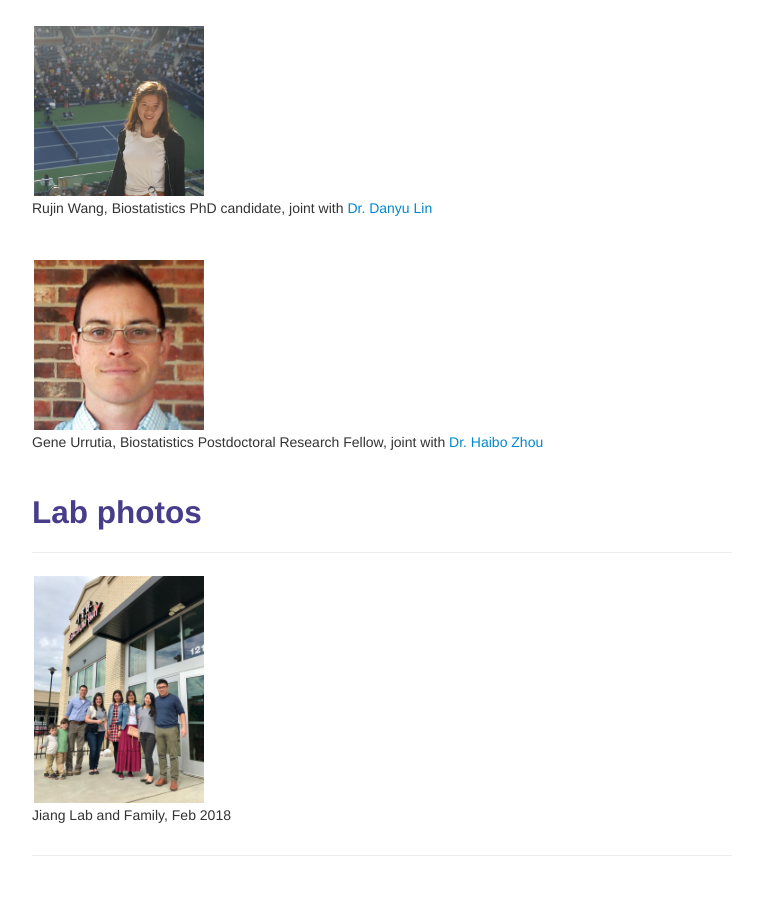
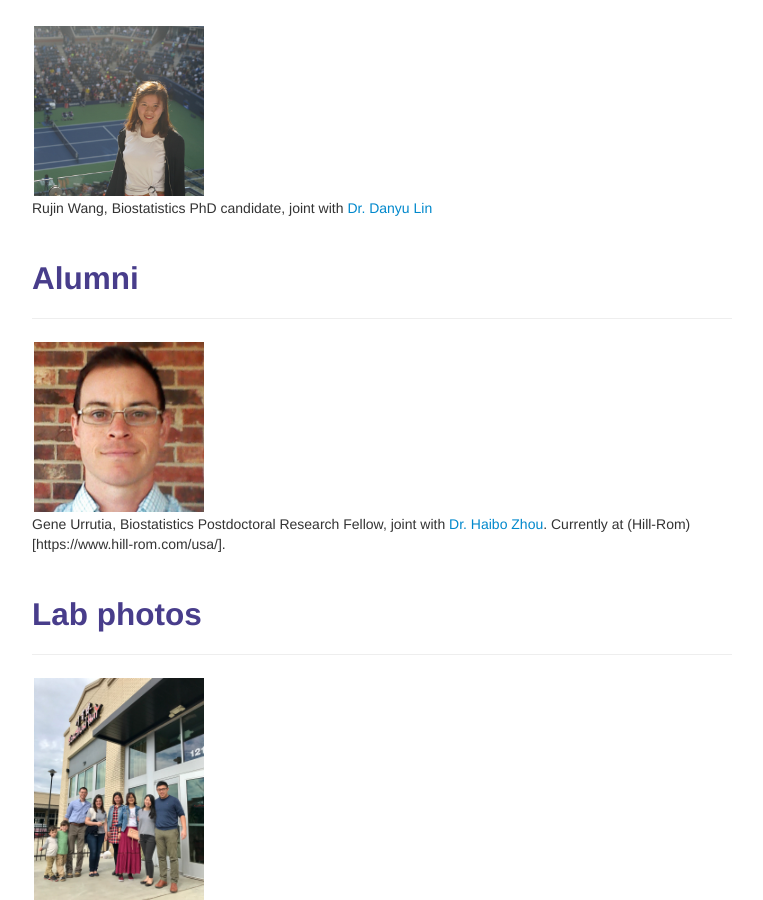
Before and after one commit to yuchaojiang/yuchaojiang.github.io, a Jekyll site: the page built from pages/people.md, in a window 1280 px wide and 900 px high, scrolled down 606 px. Shown: the whole window, without its empty margins (258-1021 px from the left). Built offline with Jekyll 4.4.1, drawn with Linux system fonts in a browser that asks for light colours.

Commit message:
Update people.md

```diff
--- a/pages/people.md
+++ b/pages/people.md
@@ -53,6 +53,9 @@ Rujin Wang, Biostatistics PhD candidate, joint with [Dr. Danyu Lin](http://sph.u
 
 <br/>
 
+## Alumni
+------
+
 <div class="container">
     <div class="row-fluid">
         <div class="span2">
@@ -63,9 +66,11 @@ Rujin Wang, Biostatistics PhD candidate, joint with [Dr. Danyu Lin](http://sph.u
     </div>
 </div>
 
-Gene Urrutia, Biostatistics Postdoctoral Research Fellow, joint with [Dr. Haibo Zhou](http://sph.unc.edu/adv_profile/haibo-zhou-phd/)
+Gene Urrutia, Biostatistics Postdoctoral Research Fellow, joint with [Dr. Haibo Zhou](http://sph.unc.edu/adv_profile/haibo-zhou-phd/). Currently at (Hill-Rom)[https://www.hill-rom.com/usa/].
 
 <br/>
+
+
 
 ## Lab photos
 ------
```
